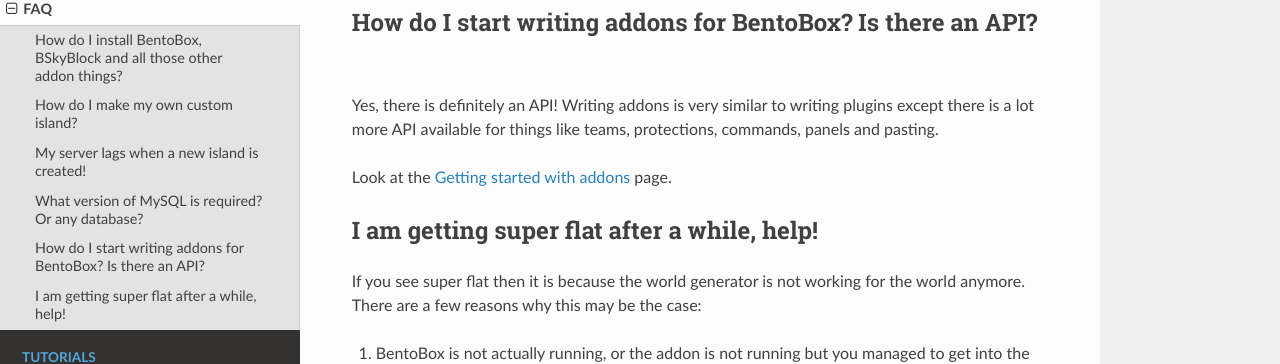
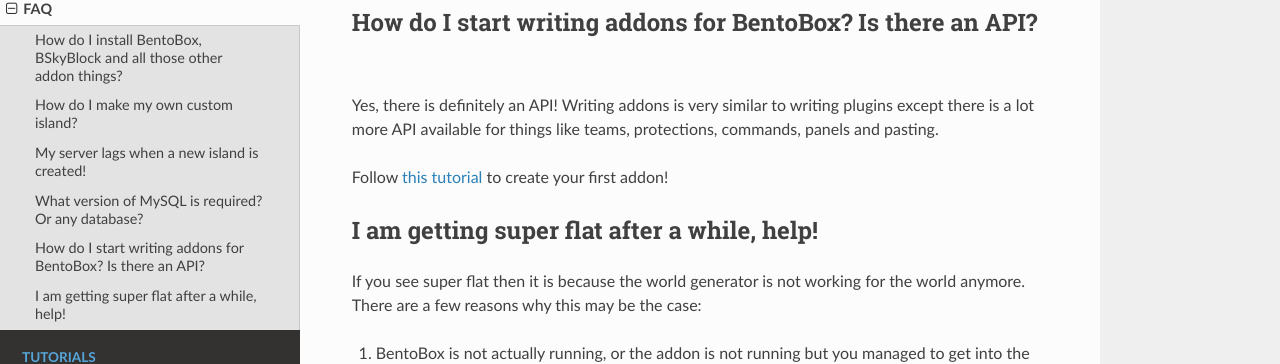
Before and after one commit to BentoBoxWorld/docs, an MkDocs documentation site: the page built from docs/BentoBox/wiki/FAQ.md, in a window 1280 px wide and 900 px high, scrolled down 765 px. Shown: the part 141-505 px from the top of the window. Built offline with MkDocs 1.6.1, drawn with Linux system fonts in a browser that asks for light colours; nearby versions of some CDN libraries.

Commit message:
Fixed link to the tutorial to create addons in FAQ

```diff
--- a/docs/BentoBox/wiki/FAQ.md
+++ b/docs/BentoBox/wiki/FAQ.md
@@ -28,9 +28,10 @@
 
 ## How do I start writing addons for BentoBox? Is there an API?
 
-Yes, there is definitely an API! Writing addons is very similar to writing plugins except there is a lot more API available for things like teams, protections, commands, panels and pasting.
+Yes, there is definitely an API!
+Writing addons is very similar to writing plugins except there is a lot more API available for things like teams, protections, commands, panels and pasting.
 
-Look at the [Getting started with addons](/BentoBox/wiki/Getting-started-with-Addons) page.
+Follow [this tutorial](../../Tutorials/api/addons/Create-an-addon.md) to create your first addon!
 
 ## I am getting super flat after a while, help!
 
```
